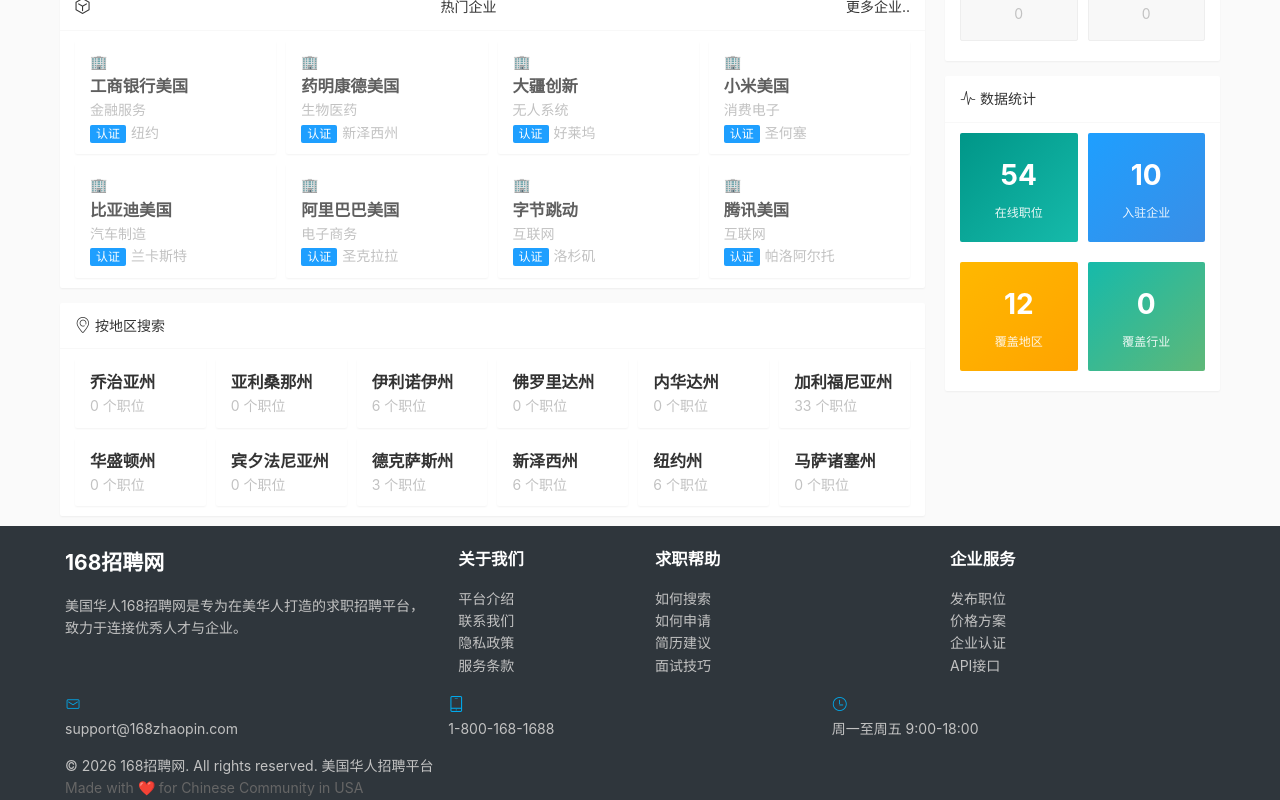
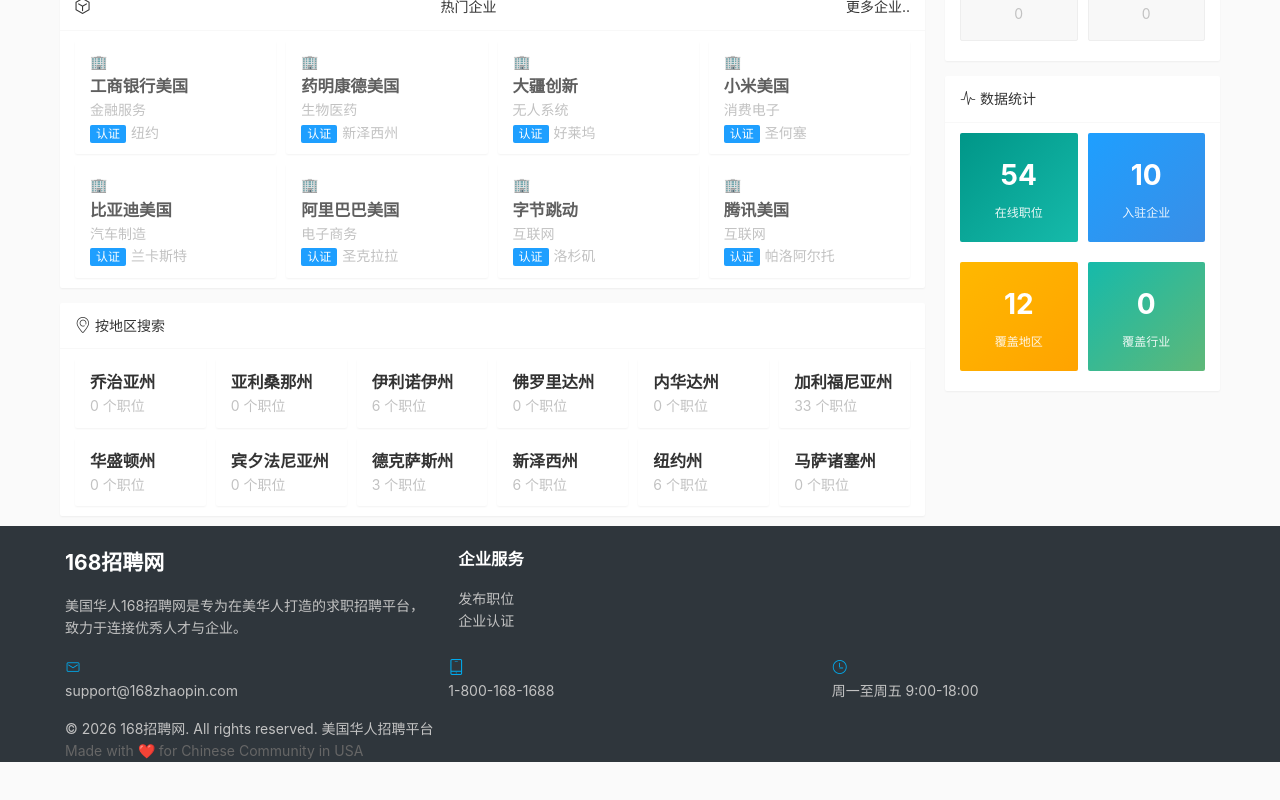
Before and after one commit to imocence/zhaopin, a Next.js app: page / in a window 1280 px wide. Shown: the part 1051-1851 px from the top of the page. After the commit the page ends 1813 px from the top, so only its background shows below. Built offline with nearby package versions, Linux system fonts and the light colour scheme.

Commit message:
update code

```diff
--- a/app/layout.tsx
+++ b/app/layout.tsx
@@ -37,40 +37,6 @@ export default function RootLayout({
                                     美国华人168招聘网是专为在美华人打造的求职招聘平台，致力于连接优秀人才与企业。
                                 </p>
                             </div>
-                            <div className="layui-col-md2 layui-col-sm6 layui-col-xs6">
-                                <h3 className="layui-font-white layui-font-bold layui-mb15">关于我们</h3>
-                                <ul className="layui-unstyled-list">
-                                    <li className="layui-mb10">
-                                        <Link href="/about" className="layui-font-gray layui-text-decoration-none">平台介绍</Link>
-                                    </li>
-                                    <li className="layui-mb10">
-                                        <Link href="/contact" className="layui-font-gray layui-text-decoration-none">联系我们</Link>
-                                    </li>
-                                    <li className="layui-mb10">
-                                        <Link href="/privacy" className="layui-font-gray layui-text-decoration-none">隐私政策</Link>
-                                    </li>
-                                    <li className="layui-mb10">
-                                        <Link href="/terms" className="layui-font-gray layui-text-decoration-none">服务条款</Link>
-                                    </li>
-                                </ul>
-                            </div>
-                            <div className="layui-col-md3 layui-col-sm6 layui-col-xs6">
-                                <h3 className="layui-font-white layui-font-bold layui-mb15">求职帮助</h3>
-                                <ul className="layui-unstyled-list">
-                                    <li className="layui-mb10">
-                                        <Link href="/help/search" className="layui-font-gray layui-text-decoration-none">如何搜索</Link>
-                                    </li>
-                                    <li className="layui-mb10">
-                                        <Link href="/help/apply" className="layui-font-gray layui-text-decoration-none">如何申请</Link>
-                                    </li>
-                                    <li className="layui-mb10">
-                                        <Link href="/help/resume" className="layui-font-gray layui-text-decoration-none">简历建议</Link>
-                                    </li>
-                                    <li className="layui-mb10">
-                                        <Link href="/help/interview" className="layui-font-gray layui-text-decoration-none">面试技巧</Link>
-                                    </li>
-                                </ul>
-                            </div>
                             <div className="layui-col-md3 layui-col-sm6 layui-col-xs6">
                                 <h3 className="layui-font-white layui-font-bold layui-mb15">企业服务</h3>
                                 <ul className="layui-unstyled-list">
@@ -78,13 +44,7 @@ export default function RootLayout({
                                         <Link href="/post" className="layui-font-gray layui-text-decoration-none">发布职位</Link>
                                     </li>
                                     <li className="layui-mb10">
-                                        <Link href="/pricing" className="layui-font-gray layui-text-decoration-none">价格方案</Link>
-                                    </li>
-                                    <li className="layui-mb10">
                                         <Link href="/company/verify" className="layui-font-gray layui-text-decoration-none">企业认证</Link>
-                                    </li>
-                                    <li className="layui-mb10">
-                                        <Link href="/api" className="layui-font-gray layui-text-decoration-none">API接口</Link>
                                     </li>
                                 </ul>
                             </div>
```
